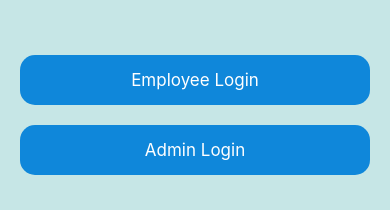
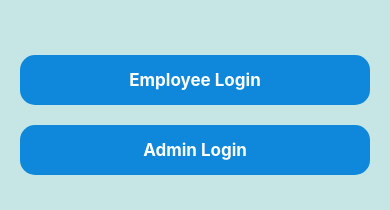
Before and after one commit to ramij5135/EmpManage, a React Native app: screen /Login in a window 390 px wide. Shown: the part 422-632 px from the top of the page. Built offline with nearby package versions, Linux system fonts and the light colour scheme.

Commit message:
component props added for background color

```diff
--- a/src/layouts/components/fullButton.js
+++ b/src/layouts/components/fullButton.js
@@ -1,10 +1,8 @@
 import React from "react";
 import { Text, StyleSheet, TouchableOpacity, Dimensions } from "react-native";
 
-const {width, height} = Dimensions.get('window');
+
 const FullButton = ({btnTitle,onPressName}) => {
-    // console.log('Button props ==============>', props);
-    // const {btnTitle, onPressName} = props;
     return(
         <>
             <TouchableOpacity style={styles.btn} onPress={onPressName}>
@@ -26,7 +24,8 @@ const styles = StyleSheet.create({
     },
     btnText:{
         fontSize:17,
-        color:'#fff'
+        color:'#fff',
+        fontWeight:'bold'
     }
 });
 
--- a/src/layouts/components/inputs.js
+++ b/src/layouts/components/inputs.js
@@ -3,7 +3,7 @@ import { View, StyleSheet, Text, TextInput } from "react-native";
 import Ionicons from 'react-native-vector-icons/Ionicons';
 import { COLORS } from "../../utils/globalStyles";
 
-const Inputs = ({title, iconName, multiline, height}) => {
+const Inputs = ({title, iconName, multiline, height, bgColor}) => {
     return(
         <>
             <View style={styles.inputWrap}>
@@ -11,7 +11,7 @@ const Inputs = ({title, iconName, multiline, height}) => {
                     <Text style={styles.label}>{title}</Text>
                     <Ionicons style={styles.inputIcon} name={iconName} size={ iconName === 'add' ? 25 : 15} color={COLORS.blue} />
                 </View>
-                <TextInput multiline={multiline} style={[styles.inputField, {borderBottomColor:title === 'Description' ? 'green' : COLORS.blue, height:height }]} />
+                <TextInput multiline={multiline} style={[styles.inputField, {borderBottomColor:title === 'Description' ? 'green' : COLORS.blue, height:height, backgroundColor:bgColor }]} />
             </View>
         </>
     )
--- a/src/layouts/screens/Employee/EmployeeLoginScreen.js
+++ b/src/layouts/screens/Employee/EmployeeLoginScreen.js
@@ -55,9 +55,9 @@ const EmployeeLogin = () => {
                 const dataFilter = res.data;
                 storeData(dataFilter);
                 const getStore = getStorageData();
-                console.log('getdata===========>', getStore);
+                // console.log('getdata===========>', getStore);
                 setLoading(false);
-                resData.type === "EMP" ?  navigation.navigate('BottomTab') : null
+                resData.Type === "EMP" ?  navigation.navigate('BottomTab') : null
             }).catch((error) =>{
                     setLoading(false);
             })
```
Also changed, not shown: src/layouts/screens/LoginScreen.js (+4 -5 lines), 1 other file (tests, documents, lock files or other folders).
